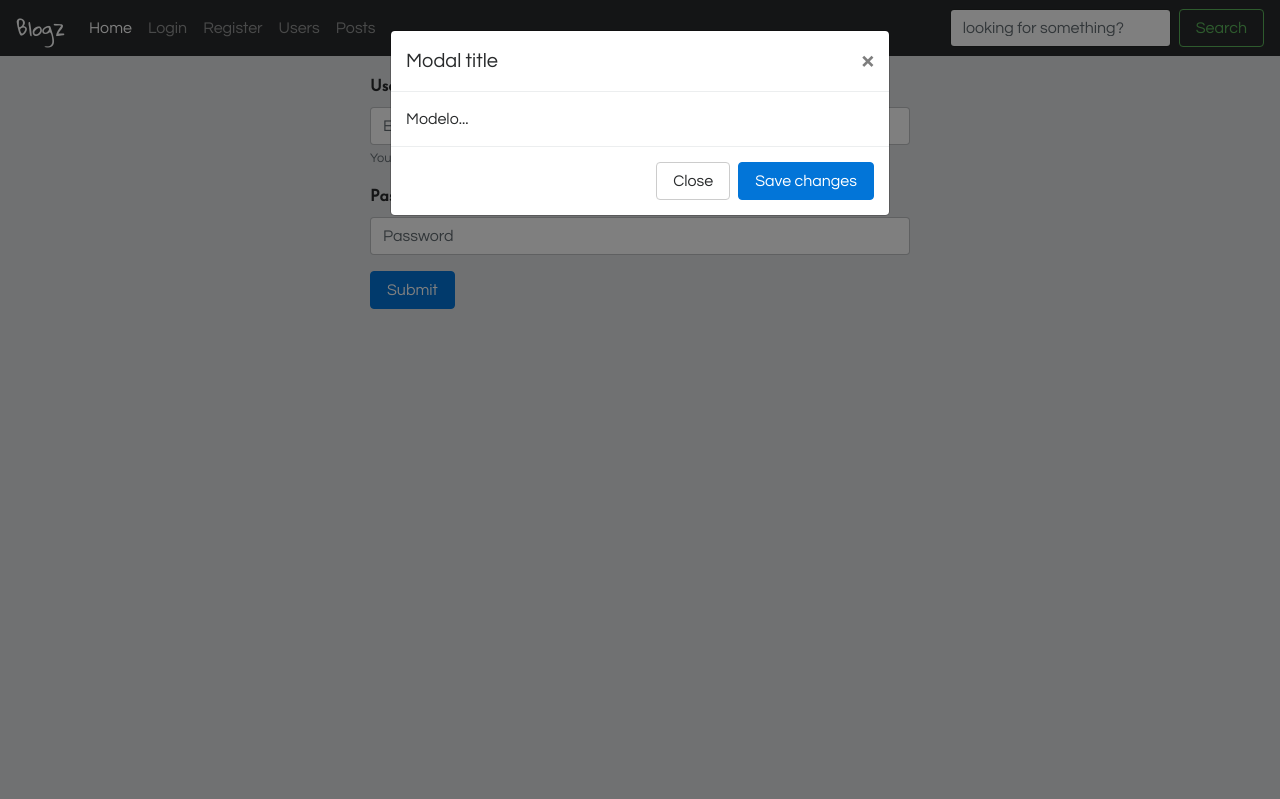
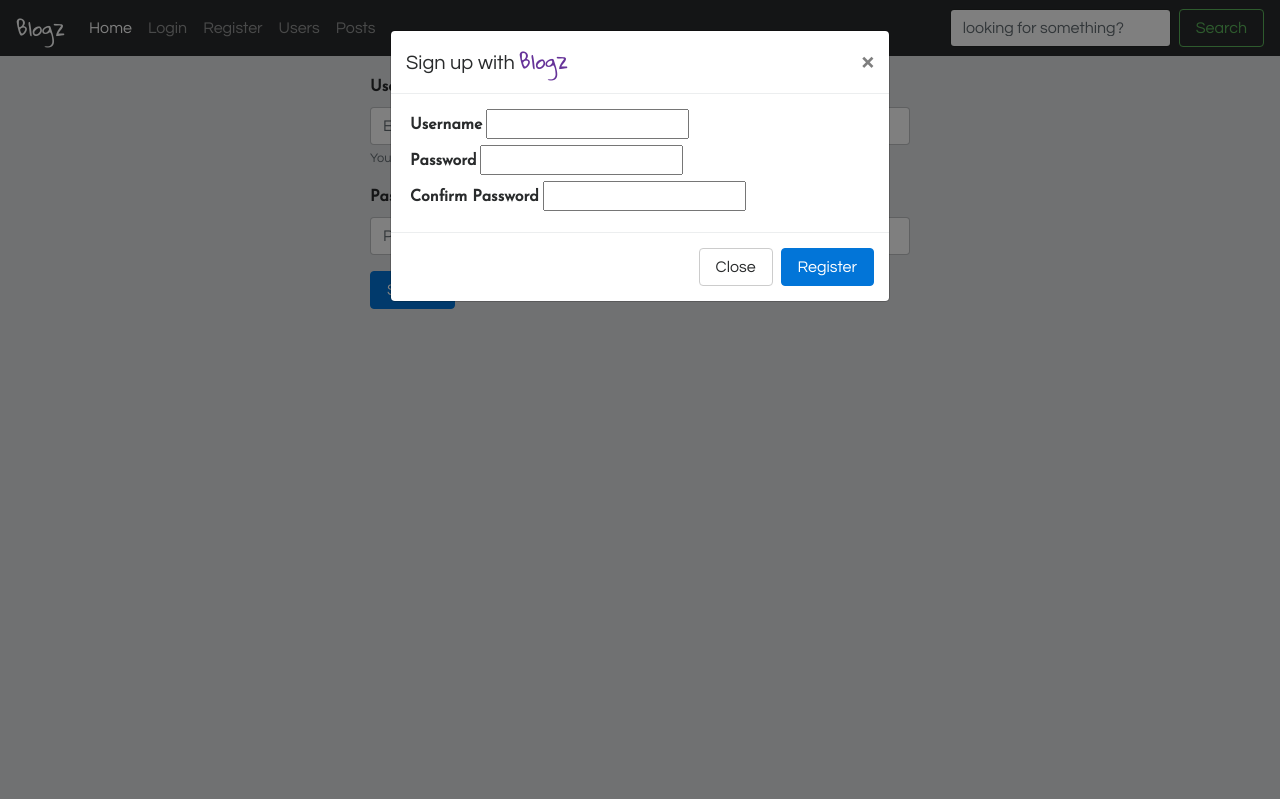
Before and after one commit to wolfgangwarneke/blogz-flask, a Flask app: page /login in a window 1280 px wide, after a click on "Register". Run offline with Flask 2, Linux system fonts and the light colour scheme; some libraries are stand-ins or nearby versions.

Commit message:
implement AJAX registration for registration modal

```diff
--- a/main.py
+++ b/main.py
@@ -1,3 +1,5 @@
+import json
+
 from flask import request, redirect, render_template, session, flash, url_for
 from sqlalchemy import exc, func
 
@@ -100,6 +102,35 @@ def register():
     else:
         return render_template('register.html')
 
+@app.route("/register/ajax", methods=["POST"])
+def register_AJAX():
+    username = request.form['username']
+    password = request.form['password']
+    password_confirm = request.form['password-confirm']
+    if password == password_confirm and not User.query.filter_by(username=username).first() and len(username) > 3:
+        new_user = User(username, make_pw_hash(password))
+        db.session.add(new_user)
+        try:
+            db.session.commit()
+            flash("Registered as {}".format(new_user.username), "success")
+            data = {"name": new_user.username}
+            return json.dumps(data)
+        except exc.SQLAlchemyError:
+            flash("Unable to add user", "error")
+            # TODO return form values
+            return render_template('register.html')
+    else:
+        if User.query.filter_by(username=username).first():
+            flash("User already exists")
+            return render_template('register.html')
+        if len(password) <= 6:
+            flash("Password must be at least 6 characters.", "error")
+        if not password == password_confirm:
+            flash("Password confirmation must match password.", "error")
+        if len(username) <= 3:
+            flash("Username must be at least 3 characters", "error")
+        return render_template('register.html')
+
 
 # USER SPECIFIC ROUTES
 
--- a/templates/base.html
+++ b/templates/base.html
@@ -121,20 +121,72 @@
       <div class="modal-dialog" role="document">
         <div class="modal-content">
           <div class="modal-header">
-            <h5 class="modal-title" id="exampleModalLabel">Modal title</h5>
+            <h5 class="modal-title" id="exampleModalLabel">
+              Sign up with <span class="logo">Blogz</span>
+            </h5>
             <button type="button" class="close" data-dismiss="modal" aria-label="Close">
               <span aria-hidden="true">&times;</span>
             </button>
           </div>
-          <div class="modal-body">
-            Modelo...
+          <div class="modal-body" id="modalBody">
+            {% if not session["username"] %}
+            <form class="" action="/register/ajax" method="post" id="registrationForm">
+              <label for="username" class="px-1">Username</label><input type="text" name="username" value=""><br>
+              <label for="password" class="px-1">Password</label><input type="password" name="password" value=""></br>
+              <label for="password-confirm" class="px-1">Confirm Password</label><input type="password" name="password-confirm" value=""></br>
+
+            {% else %}
+              (You know you already have an account... right?)
+            {% endif %}
           </div>
-          <div class="modal-footer">
+          <div class="modal-footer" id="modalFooter">
             <button type="button" class="btn btn-secondary" data-dismiss="modal">Close</button>
-            <button type="button" class="btn btn-primary">Save changes</button>
+            <button type="submit" class="btn btn-primary">Register</button></form>
           </div>
         </div>
       </div>
     </div>
+
+    <script>
+    // Attach a submit handler to the form
+    $( "#registrationForm" ).submit(function( event ) {
+
+      // Stop form from submitting normally
+      event.preventDefault();
+
+      // Get some values from elements on the page:
+      var $form = $( this ),
+        username = $form.find( "input[name='username']" ).val(),
+        pword = $form.find( "input[name='password']" ).val(),
+        pwordConf = $form.find( "input[name='password-confirm']" ).val(),
+        url = $form.attr( "action" );
+
+      // Send the data using post
+      var posting = $.post( url, { "username": username,
+                                   "password": pword,
+                                   "password-confirm": pwordConf } );
+
+
+      posting.done(function( data ) {
+        $modalBody = $('#modalBody');
+        $modalFooter = $('#modalFooter');
+        $modalBody.empty();
+        $modalFooter.empty();
+        contentJSON = JSON.parse(data)
+        $modalBody.html("<h1>Success!</h1><p>You have successfully signed up as <span class='font-italic px-1'>" + contentJSON.name + "</span>!  Why not log in and write your first <span class='logo'>Blogz</span> post???</p><form action='/login' method='post'><label for='username' required>Username</label><input type='text' name='username'><br><label for='password'>Password</label><input type='password' name='password' required><br><button type'submit'>Log In</button></form>");
+        footerHTML = `
+        <button type="button" class="btn btn-primary" data-dismiss="modal">Cool.</button>
+        `
+        $modalFooter.html(footerHTML);
+        console.log(data);
+        //alert("Success?!?!?");
+      });
+      // Put the results in a div
+      //posting.done(function( data ) {
+      //  var content = $( data ).find( "#content" );
+      //  $( "#result" ).empty().append( content );
+      //});
+    });
+    </script>
   </body>
 </html>
```
Also changed, not shown: other parts of templates/base.html (+1 -1 lines).
